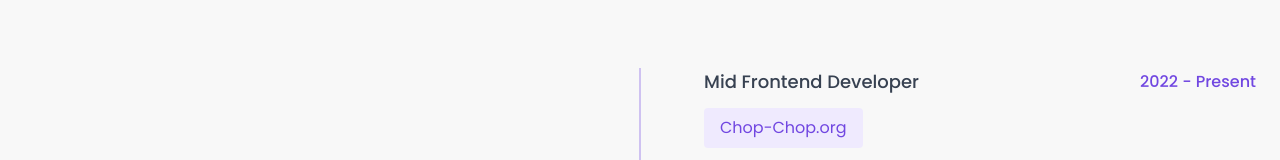
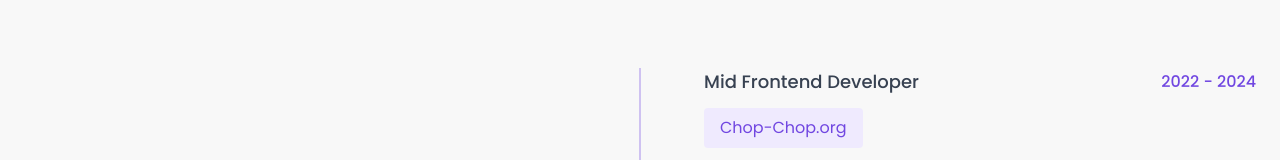
Before and after one commit to kguzik/portfolio-karolina-guzik, a Next.js app: page /about in a window 1280 px wide. Shown: the part 733-893 px from the top of the page. Built offline with nearby package versions, Linux system fonts and the light colour scheme.

Commit message:
feat: update timeline

```diff
--- a/constants/index.ts
+++ b/constants/index.ts
@@ -195,7 +195,7 @@ export const timeline = [
         id: 1,
         title: 'Mid Frontend Developer',
         company: 'Chop-Chop.org',
-        duration: '2022 - Present',
+        duration: '2022 - 2024',
         description: [
             'Working with WordPress, PHP, React.js, Next.js, TypeScript, Tailwind, Styled Components, CSS, SCSS, BEM, HTML, JavaScript, Nunjucks and Git',
             'Leading projects with teams of 2-3 developers, mentoring a frontend intern, communications with clients ',
```
